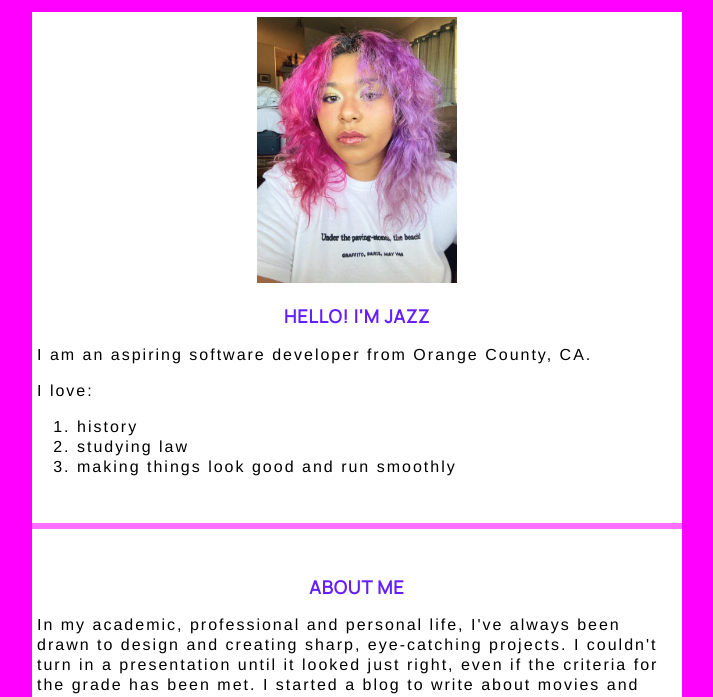
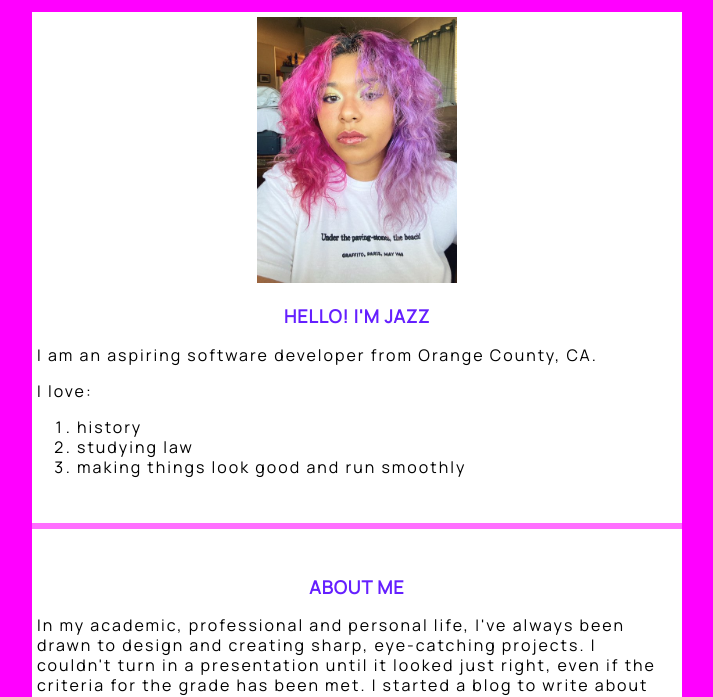
Before and after one commit to jazzmancia/portfolio, a plain HTML site: page index.html in a window 1280 px wide. Shown: the part 103-800 px from the top of the page, without its empty margins (283-996 px from the left). Drawn offline with nearby package versions, Linux system fonts and the light colour scheme; a script that the page names is missing.

Commit message:
Update style.css

```diff
--- a/style.css
+++ b/style.css
@@ -32,7 +32,7 @@ h3 {
 }
 
 p, a, li {
-  font-family: Proxima Nova, Helvetica, sans-serif;
+  font-family: 'Manrope', sans-serif;
   font-size: 16px;
   letter-spacing: 2px;
   line-height: 20px;
```
